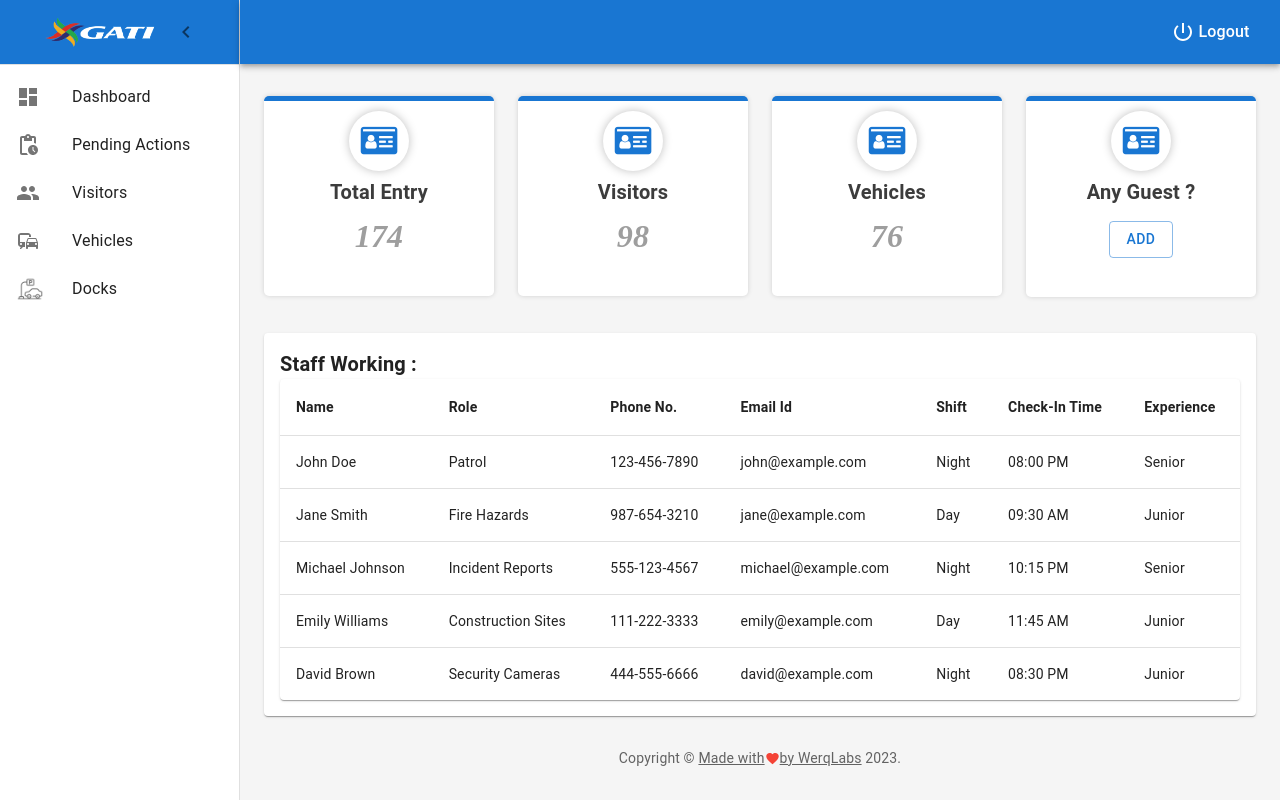
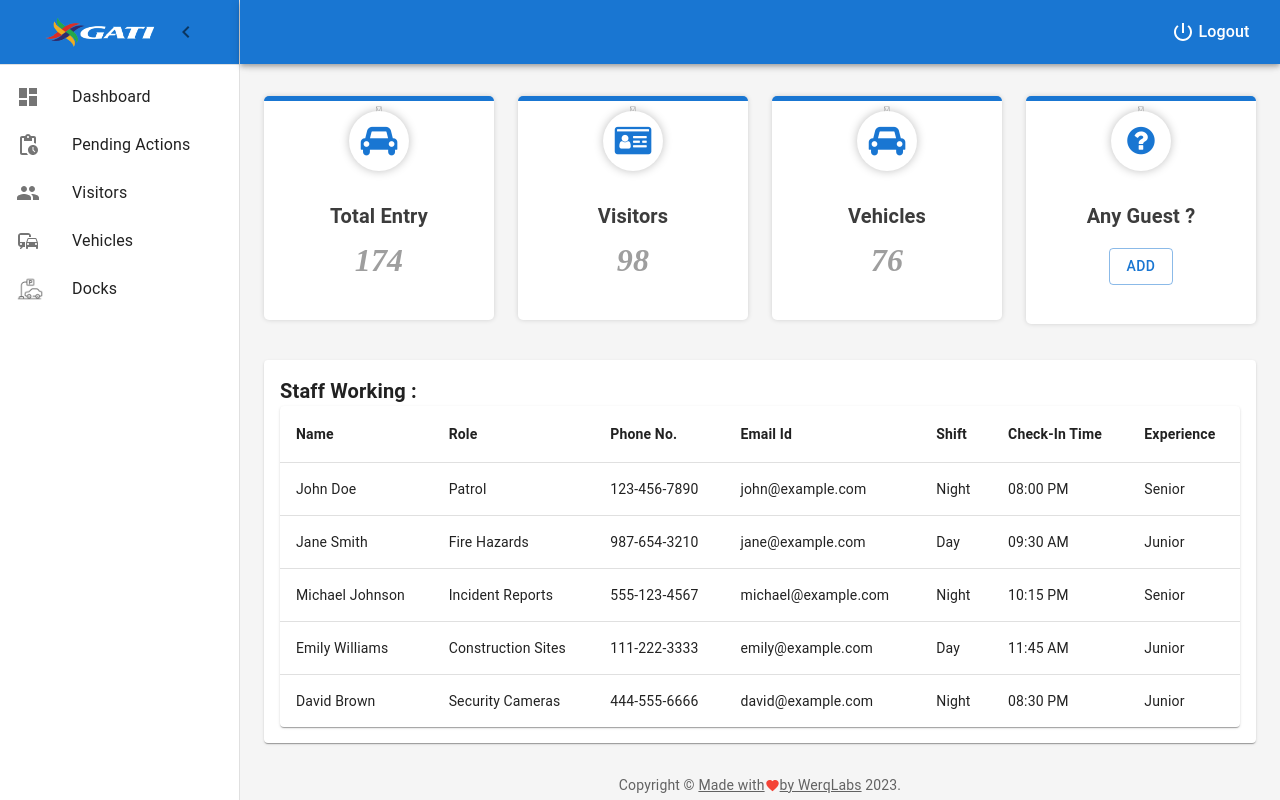
Before and after one commit to Rajan1546/Management, a React (Create React App) app: page /dashboard in a window 1280 px wide. Built offline with nearby package versions, Linux system fonts and the light colour scheme.

Commit message:
added logo in form

```diff
--- a/public/index.html
+++ b/public/index.html
@@ -2,7 +2,7 @@
 <html lang="en">
   <head>
     <meta charset="utf-8" />
-    <link rel="icon" href="%PUBLIC_URL%/favicon.ico" />
+    <link rel="icon" href="https://companieslogo.com/img/orig/GATI.NS-cf96bb0a.png?t=1604870862" />
     <meta name="viewport" content="width=device-width, initial-scale=1" />
     <meta name="theme-color" content="#000000" />
     <meta
@@ -29,7 +29,7 @@
 <link href="https://fonts.googleapis.com/css2?family=Public+Sans:wght@200&display=swap" rel="stylesheet">
 <link rel="stylesheet" href="https://cdnjs.cloudflare.com/ajax/libs/font-awesome/4.7.0/css/font-awesome.min.css">
 
-    <title>React App</title>
+    <title>Gati</title>
   </head>
   <body>
     <noscript>You need to enable JavaScript to run this app.</noscript>
--- a/src/Components/Box.css
+++ b/src/Components/Box.css
@@ -34,6 +34,24 @@
   padding: 30% 10% 12%;
 }
 
+/* Corresponding classes for Font Awesome icons */
+.snip1533.fa-car figcaption:before {
+  content: "\f1b9"; /* Unicode code for car icon */
+}
+
+.snip1533.fa-user figcaption:before {
+  content: "\f2c2"; /* Unicode code for user icon */
+}
+
+.snip1533.fa-bus figcaption:before {
+  content: "\f1b9"; /* Unicode code for bus icon */
+}
+
+.snip1533.fa-plus figcaption:before {
+  content: "\f059"; /* Unicode code for plus icon */
+}
+
+/* Rest of your existing CSS properties */
 .snip1533 figcaption:before {
   -webkit-transform: translateX(-50%);
   transform: translateX(-50%);
@@ -41,14 +59,13 @@
   border-radius: 50%;
   box-shadow: 0 0 10px rgba(0, 0, 0, 0.25);
   color: #1976D2;
-  content: "\f2c2";
   font-family: "FontAwesome";
   font-size: 32px;
   font-style: normal;
   left: 50%;
   line-height: 60px;
   position: absolute;
-  top: 010px;
+  top: 10px;
   width: 60px;
 }
 
--- a/src/Components/DashboardContainer .js
+++ b/src/Components/DashboardContainer .js
@@ -1,17 +1,176 @@
+// import React from "react";
+// import Container from "@mui/material/Container";
+// import Link from "@mui/material/Link";
+// import Grid from "@mui/material/Grid";
+// import Paper from "@mui/material/Paper";
+// import Typography from "@mui/material/Typography";
+// import FavoriteIcon from "@mui/icons-material/Favorite";
+// import { red } from "@mui/material/colors";
+// import StaffTable from "./StaffTable";
+// import "./Box.css";
+// import Button from '@mui/material/Button';
+// import { useNavigate } from "react-router-dom";
+// // import { FontAwesomeIcon } from "@fortawesome/react-fontawesome";
+// // import { faCarBus } from "@fortawesome/free-solid-svg-icons";
+
+// function Copyright(props) {
+//   return (
+//     <Typography
+//       variant="body2"
+//       color="text.secondary"
+//       align="center"
+//       {...props}
+//     >
+//       {"Copyright © "}
+//       <Link color="inherit" href="https://werqlabs.com/">
+//         Made with
+//         <FavoriteIcon
+//           sx={{
+//             height: 15,
+//             width: 15,
+//             color: red[500],
+//             verticalAlign: "middle",
+//           }}
+//         />
+//         by WerqLabs
+//       </Link>{" "}
+//       {new Date().getFullYear()}
+//       {"."}
+//     </Typography>
+//   );
+// }
+
+// const DashboardContainer = () => {
+//   const navigate = useNavigate(); // Initialize the useNavigate hook
+
+//   const handleAddButtonClick = () => {
+//     // Handle the "Add" button click and navigate to the "/arriving" route
+//     navigate("/arriving");
+//   };
+
+//   return (
+//     <Container maxWidth="lg" sx={{ mt: 4, mb: 4 }}>
+//       <Grid container spacing={3}>
+//         {/* Chart */}
+//         <Grid item xs={6} md={3} lg={3}>
+//           {/* <Paper
+//             sx={{
+//               p: 2,
+//               display: "flex",
+//               flexDirection: "column",
+//               height: 240,
+//               // clipPath: "circle(56.5% at 50% 0)",
+//             }}
+//           > */}
+//             <figure className="snip1533">
+//               <figcaption>
+//                 {/*<FontAwesomeIcon icon="fa-solid fa-car-bus" />*/}
+//                 <h3 style={{ textDecoration: "#9e9e9e}" }}>Total Entry</h3>
+//                 <blockquote>
+//                   <h1>174</h1>
+//                 </blockquote>
+
+//                 {/* <h4>Google Inc.</h4> */}
+//               </figcaption>
+//             </figure>
+//           {/* </Paper> */}
+//         </Grid>
+//         <Grid item xs={6} md={3} lg={3}>
+//           {/* <Paper
+//             sx={{
+//               p: 2,
+//               display: "flex",
+//               flexDirection: "column",
+//               height: 240,
+//             }}
+//           > */}
+//             <figure className="snip1533">
+//               <figcaption>
+//                 {/*<FontAwesomeIcon icon="fa-solid fa-car-bus" />*/}
+//                 <h3 style={{ textDecoration: "#9e9e9e}" }}> Visitors</h3>
+//                 <blockquote>
+//                   <h1>98</h1>
+//                 </blockquote>
+
+//                 {/* <h4>Google Inc.</h4> */}
+//               </figcaption>
+//             </figure>
+//           {/* </Paper> */}
+//         </Grid>
+//         <Grid item xs={6} md={3} lg={3}>
+//           {/* <Paper
+//             sx={{
+//               p: 2,
+//               display: "flex",
+//               flexDirection: "column",
+//               height: 240,
+//             }}
+//           > */}
+//             <figure className="snip1533">
+//               <figcaption>
+//                 {/*<FontAwesomeIcon icon="fa-solid fa-car-bus" />*/}
+//                 <h3 style={{ textDecoration: "#9e9e9e}" }}> Vehicles</h3>
+//                 <blockquote>
+//                   <h1>76</h1>
+//                 </blockquote>
+
+//                 {/* <h4>Google Inc.</h4> */}
+//               </figcaption>
+//             </figure>
+//           {/* </Paper> */}
+//         </Grid>
+//         {/* Recent Deposits */}
+//         <Grid item xs={6} md={3} lg={3}>
+//           {/* <Paper
+//             sx={{
+//               p: 2,
+//               display: "flex",
+//               flexDirection: "column",
+//               height: 240,
+//             }}
+//           > */}
+//            <figure className="snip1533">
+//               <figcaption>
+//                 {/*<FontAwesomeIcon icon="fa-solid fa-car-bus" />*/}
+//                 <h3 style={{ textDecoration: "#9e9e9e}" }} >Any Guest ?</h3>
+//                 <blockquote>
+//                   <Button variant="outlined" color="primary" sx={{margin:' 12px 0px'}} onClick={handleAddButtonClick}>Add</Button>
+//                 </blockquote>
+
+//                 {/* <h4>Google Inc.</h4> */}
+//               </figcaption>
+//             </figure>
+//             {/* <Deposits /> */}
+//           {/* </Paper> */}
+//         </Grid>
+//         {/* Recent Orders */}
+//         <Grid item xs={12}>
+//           <Paper sx={{ p: 2, display: "flex", flexDirection: "column" }}>
+//             <Typography sx={{fontSize:20 , fontWeight:600 }}>Staff Working :</Typography>
+//             <StaffTable />
+//           </Paper>
+//         </Grid>
+//       </Grid>
+//       <Copyright sx={{ pt: 4 }} />
+//     </Container>
+//   );
+// };
+
+// export default DashboardContainer;
+
+
 import React from "react";
 import Container from "@mui/material/Container";
 import Link from "@mui/material/Link";
 import Grid from "@mui/material/Grid";
 import Paper from "@mui/material/Paper";
 import Typography from "@mui/material/Typography";
-import FavoriteIcon from "@mui/icons-material/Favorite";
 import { red } from "@mui/material/colors";
 import StaffTable from "./StaffTable";
 import "./Box.css";
 import Button from '@mui/material/Button';
 import { useNavigate } from "react-router-dom";
-// import { FontAwesomeIcon } from "@fortawesome/react-fontawesome";
-// import { faCarBus } from "@fortawesome/free-solid-svg-icons";
+import FavoriteIcon from "@mui/icons-material/Favorite";
 
 function Copyright(props) {
   return (
@@ -40,42 +199,35 @@ function Copyright(props) {
   );
 }
 
+// ... (other imports)
+
 const DashboardContainer = () => {
-  const navigate = useNavigate(); // Initialize the useNavigate hook
+  const navigate = useNavigate();
 
   const handleAddButtonClick = () => {
-    // Handle the "Add" button click and navigate to the "/arriving" route
     navigate("/arriving");
   };
+
+  const cardData = [
+    { title: "Total Entry", count: 174 },
+    { title: "Visitors", count: 98 },
+    { title: "Vehicles", count: 76 },
+    { title: "Any Guest ?", count: "", button: true },
+  ];
+
+  const iconClasses = [
+    "fa-car", // Corresponds to "Total Entry"
+    "fa-user", // Corresponds to "Visitors"
+    "fa-bus", // Corresponds to "Vehicles"
+    "fa-plus", // Corresponds to "Any Guest ?"
+  ];
+
 
   return (
     <Container maxWidth="lg" sx={{ mt: 4, mb: 4 }}>
       <Grid container spacing={3}>
-        {/* Chart */}
-        <Grid item xs={6} md={3} lg={3}>
-          {/* <Paper
-            sx={{
-              p: 2,
-              display: "flex",
-              flexDirection: "column",
-              height: 240,
-              // clipPath: "circle(56.5% at 50% 0)",
-            }}
-          > */}
-            <figure className="snip1533">
-              <figcaption>
-                {/*<FontAwesomeIcon icon="fa-solid fa-car-bus" />*/}
-                <h3 style={{ textDecoration: "#9e9e9e}" }}>Total Entry</h3>
-                <blockquote>
-                  <h1>174</h1>
-                </blockquote>
-
-                {/* <h4>Google Inc.</h4> */}
-              </figcaption>
-            </figure>
-          {/* </Paper> */}
-        </Grid>
-        <Grid item xs={6} md={3} lg={3}>
+        {cardData.map((card, index) => (
+          <Grid item xs={6} md={3} lg={3} key={index}>
             {/* <Paper
               sx={{
                 p: 2,
@@ -84,69 +236,36 @@ const DashboardContainer = () => {
                 height: 240,
               }}
             > */}
-            <figure className="snip1533">
+              <figure className={`snip1533 ${iconClasses[index]}`}>
                 <figcaption>
-                {/*<FontAwesomeIcon icon="fa-solid fa-car-bus" />*/}
-                <h3 style={{ textDecoration: "#9e9e9e}" }}> Visitors</h3>
+                  {/* <div className="icon-container">
+                    {card.icon}
+                  </div> */}
+                  <h3 style={{ textDecoration: "#9e9e9e" }}>{card.title}</h3>
                   <blockquote>
-                  <h1>98</h1>
+                    <h1>{card.count}</h1>
                   </blockquote>
-
-                {/* <h4>Google Inc.</h4> */}
+                  {card.button && (
+                    <Button
+                      variant="outlined"
+                      color="primary"
+                      sx={{ margin: '12px 0px' }}
+                      onClick={handleAddButtonClick}
+                    >
+                      Add
+                    </Button>
+                  )}
                 </figcaption>
               </figure>
             {/* </Paper> */}
           </Grid>
-        <Grid item xs={6} md={3} lg={3}>
-          {/* <Paper
-            sx={{
-              p: 2,
-              display: "flex",
-              flexDirection: "column",
-              height: 240,
-            }}
-          > */}
-            <figure className="snip1533">
-              <figcaption>
-                {/*<FontAwesomeIcon icon="fa-solid fa-car-bus" />*/}
-                <h3 style={{ textDecoration: "#9e9e9e}" }}> Vehicles</h3>
-                <blockquote>
-                  <h1>76</h1>
-                </blockquote>
-
-                {/* <h4>Google Inc.</h4> */}
-              </figcaption>
-            </figure>
-          {/* </Paper> */}
-        </Grid>
-        {/* Recent Deposits */}
-        <Grid item xs={6} md={3} lg={3}>
-          {/* <Paper
-            sx={{
-              p: 2,
-              display: "flex",
-              flexDirection: "column",
-              height: 240,
-            }}
-          > */}
-           <figure className="snip1533">
-              <figcaption>
-                {/*<FontAwesomeIcon icon="fa-solid fa-car-bus" />*/}
-                <h3 style={{ textDecoration: "#9e9e9e}" }} >Any Guest ?</h3>
-                <blockquote>
-                  <Button variant="outlined" color="primary" sx={{margin:' 12px 0px'}} onClick={handleAddButtonClick}>Add</Button>
-                </blockquote>
-
-                {/* <h4>Google Inc.</h4> */}
-              </figcaption>
-            </figure>
-            {/* <Deposits /> */}
-          {/* </Paper> */}
-        </Grid>
+        ))}
         {/* Recent Orders */}
         <Grid item xs={12}>
           <Paper sx={{ p: 2, display: "flex", flexDirection: "column" }}>
-            <Typography sx={{fontSize:20 , fontWeight:600 }}>Staff Working :</Typography>
+            <Typography sx={{ fontSize: 20, fontWeight: 600 }}>
+              Staff Working :
+            </Typography>
             <StaffTable />
           </Paper>
         </Grid>
--- a/src/Pages/Forms.js
+++ b/src/Pages/Forms.js
@@ -19,6 +19,8 @@ import VehicleForm from "../Components/VehicleForm";
 import { useNavigate } from "react-router-dom";
 import LocalShippingOutlinedIcon from "@mui/icons-material/LocalShippingOutlined";
 import AccountCircleOutlinedIcon from "@mui/icons-material/AccountCircleOutlined";
+import gati from "../Images/gati.png";
+import PowerSettingsNewOutlinedIcon from '@mui/icons-material/PowerSettingsNewOutlined';
 
 function Copyright(props) {
   return (
@@ -44,6 +46,12 @@ export default function Forms() {
     setActiveTab(newValue);
   };
 
+
+  const handleAddButtonClick = () => {
+    // Handle the "Add" button click and navigate to the "/arriving" route
+    navigate("/");
+  };
+
   const renderFormComponent = () => {
     switch (activeTab) {
       case 0:
@@ -64,16 +72,28 @@ export default function Forms() {
       <CssBaseline />
       <AppBar
         position="absolute"
-        color="default"
+        color="primary"
         elevation={0}
         sx={{
           position: "relative",
           borderBottom: (t) => `1px solid ${t.palette.divider}`,
         }}
       >
-        <Toolbar>
+        <Toolbar sx={{display:'flex' , justifyContent:'space-between'}}>
           <Typography variant="h6" color="inherit" noWrap>
-            Company name
+          <img
+                  src={gati}
+                  alt="Main Logo"
+                  style={{
+                    display:'flex',
+                    alignItem:'center',
+                    width: "50%",
+                  }}
+          />
+          </Typography>
+          <Typography sx={{ fontWeight:500 ,display:'flex', alignItems:'center'}} onClick={handleAddButtonClick}>
+          <PowerSettingsNewOutlinedIcon sx={{marginRight:'4%'}}/>
+            Logout
           </Typography>
         </Toolbar>
       </AppBar>
@@ -112,7 +132,7 @@ export default function Forms() {
       <Container component="main" maxWidth="sm" sx={{ mb: 4 }}>
         <Paper
           variant="outlined"
-          sx={{ my: { xs: 3, md: 6 }, p: { xs: 2, md: 3 } }}
+          sx={{ my: { xs: 3, md: 6 }, p: { xs: 2, md: 3 } , backgroundColor:'F1F9FB' }}
         >
           {renderFormComponent()}
           <Box sx={{ display: "flex", justifyContent: "flex-end" }}>
@@ -121,7 +141,7 @@ export default function Forms() {
               onClick={handleNext}
               sx={{ mt: 3, ml: 1 }}
             >
-              Next
+              Submit
             </Button>
           </Box>
         </Paper>
--- a/src/Pages/Login.css
+++ b/src/Pages/Login.css
@@ -1,6 +1,7 @@
 .css-binzgt{
     /* margin-top: 24px !important; */
-    box-shadow: rgba(0, 0, 0, 0.09) 0px 2px 1px, rgba(0, 0, 0, 0.09) 0px 4px 2px, rgba(0, 0, 0, 0.09) 0px 8px 4px, rgba(0, 0, 0, 0.09) 0px 16px 8px, rgba(0, 0, 0, 0.09) 0px 32px 16px;
+    /* box-shadow: rgba(0, 0, 0, 0.09) 0px 2px 1px, rgba(0, 0, 0, 0.09) 0px 4px 2px, rgba(0, 0, 0, 0.09) 0px 8px 4px, rgba(0, 0, 0, 0.09) 0px 16px 8px, rgba(0, 0, 0, 0.09) 0px 32px 16px; */
+    box-shadow: rgba(0, 0, 0, 0.25) 0px 14px 28px, rgba(0, 0, 0, 0.22) 0px 10px 10px;
     border-radius: 5px;
     padding: 5px;
     /* background-color: rgba(0,0,0,0.6) ; */
--- a/src/Pages/Login.js
+++ b/src/Pages/Login.js
@@ -99,7 +99,7 @@ export default function Login() {
               alt="logo img"
             />
           </Avatar>
-          <Typography component="h1" variant="h5" sx={{ color: "white" }}>
+          <Typography component="h1" variant="h5" sx={{ color: "black" }}>
             Sign In
           </Typography>
           <Box
```
Lines whose indentation alone changed are shown as unchanged.
